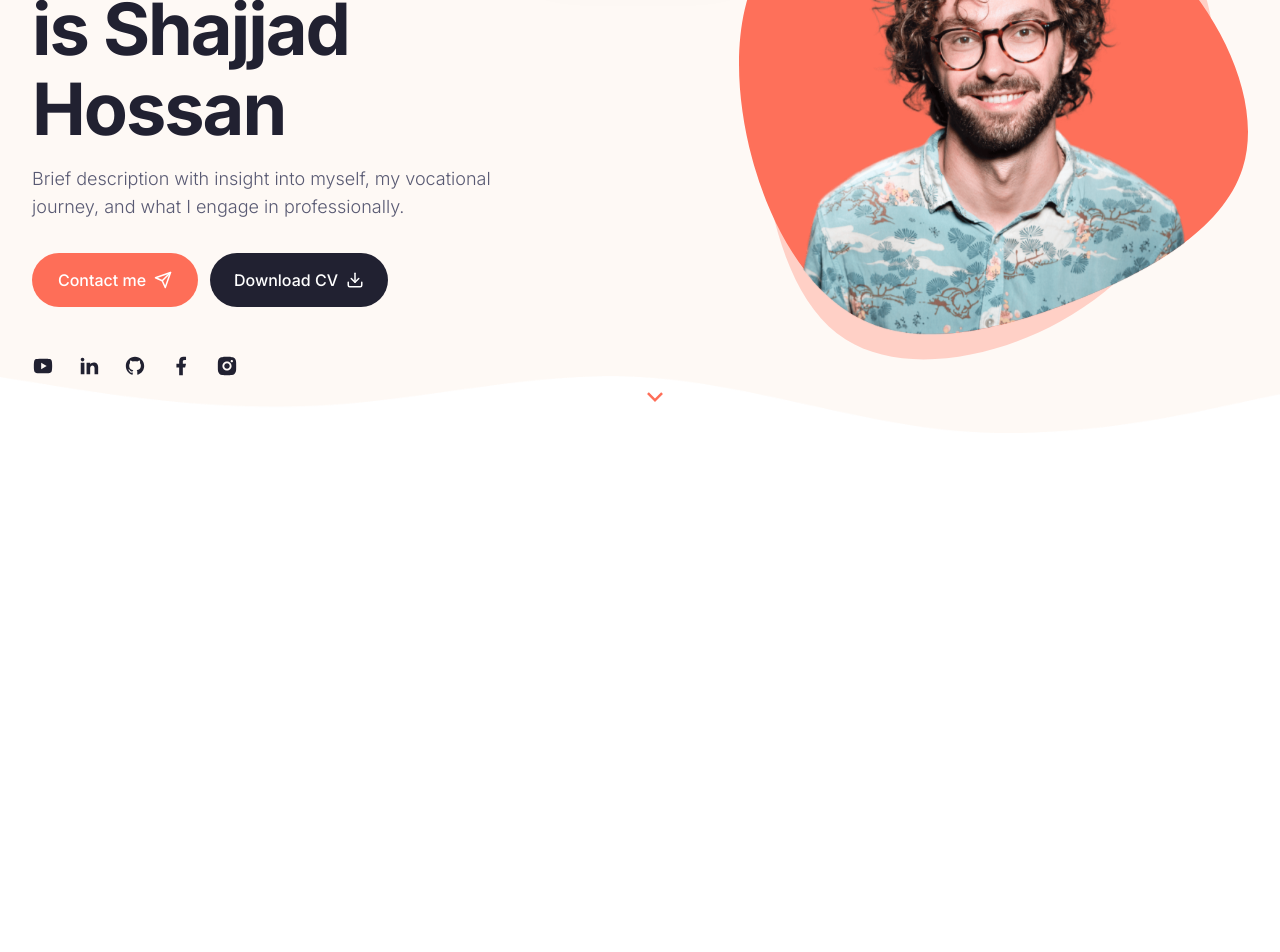
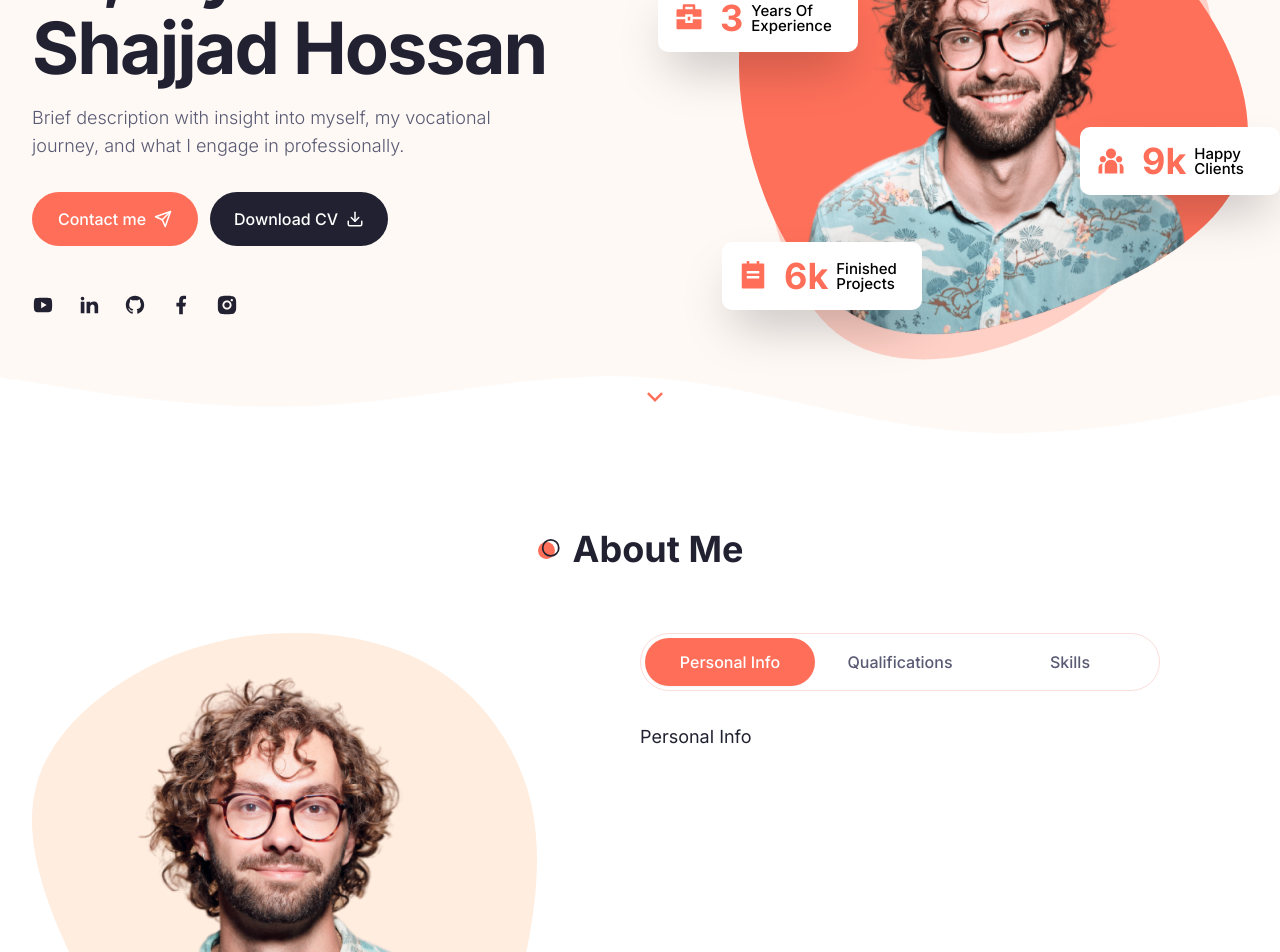
Before and after one commit to shagors/my-portfolio, a Next.js app: page / in a window 1280 px wide. Shown: the part 340-1292 px from the top of the page. Built offline with nearby package versions, Linux system fonts and the light colour scheme.

Commit message:
about section design some and some data

```diff
--- a/app/globals.css
+++ b/app/globals.css
@@ -70,6 +70,10 @@
   @apply text-muted-foreground text-lg mb-8 font-light;
 }
 
+.section-title {
+  @apply text-4xl font-bold relative w-max flex items-center justify-between gap-x-3 before:bg-dots_light before:dark:bg-dots_dark before:bg-no-repeat before:bg-center before:w-[24px] before:h-[24px];
+}
+
 .badge {
   @apply z-10 w-[200px] h-[68px] bg-white dark:backdrop-blur-[44px] shadow-2xl p-4 rounded-[10px] flex items-center gap-x-4;
 }
--- a/app/layout.jsx
+++ b/app/layout.jsx
@@ -7,8 +7,8 @@ import { ThemeProvider } from "@/components/ThemeProvider";
 const inter = Inter({ subsets: ["latin"] });
 
 export const metadata = {
-  title: "Create Next App",
-  description: "Generated by create next app",
+  title: "Shajjad Portfolio",
+  description: "Personal Website",
 };
 
 export default function RootLayout({ children }) {
--- a/app/page.jsx
+++ b/app/page.jsx
@@ -1,9 +1,11 @@
+import About from "@/components/About";
 import Hero from "@/components/Hero";
 
 export default function Home() {
   return (
     <main className="">
       <Hero />
+      <About />
     </main>
   );
 }
--- /dev/null
+++ b/components/About.jsx
@@ -0,0 +1,146 @@
+import Image from "next/image";
+import DevImg from "./DevImg";
+import { Tabs, TabsContent, TabsList, TabsTrigger } from "@/components/ui/tabs";
+
+import {
+  User2,
+  MailIcon,
+  HomeIcon,
+  PhoneCall,
+  GraduationCap,
+  Calendar,
+  Briefcase,
+} from "lucide-react";
+
+const infoData = [
+  {
+    icon: <User2 size={20} />,
+    text: "Shajjad Hossan",
+  },
+  {
+    icon: <PhoneCall size={20} />,
+    text: "+880 1770877400",
+  },
+  {
+    icon: <MailIcon size={20} />,
+    text: "shajjadshagor@gmail.com",
+  },
+  {
+    icon: <Calendar size={20} />,
+    text: "Born on 18, Dec",
+  },
+  {
+    icon: <GraduationCap size={20} />,
+    text: "BSc on Computer Science & Engineering",
+  },
+  {
+    icon: <HomeIcon size={20} />,
+    text: "Rangpur, Bangladesh",
+  },
+];
+
+const qualificationData = [
+  {
+    title: "eduction",
+    data: [
+      {
+        university: "SouthEast University",
+        qualification: "Bachelor of Computer Science and Engineering",
+        years: "2013 - 2017",
+      },
+      {
+        university: "SouthEast University",
+        qualification: "Bachelor of Computer Science and Engineering",
+        years: "2018 - 2020",
+      },
+      {
+        university: "SouthEast University",
+        qualification: "Bachelor of Computer Science and Engineering",
+        years: "2020 - 2024",
+      },
+    ],
+  },
+  {
+    title: "experience",
+    data: [
+      {
+        university: "Amar Software Solutions Ltd.",
+        qualification: "Web Developer",
+        years: "2017 - 2019",
+      },
+      {
+        university: "THT-Space Electrical Company Ltd.",
+        qualification: "Web Developer",
+        years: "2023 - ",
+      },
+      {
+        university: "SouthEast University",
+        qualification: "Bachelor of Computer Science and Engineering",
+        years: "2020 - 2024",
+      },
+    ],
+  },
+];
+
+const skillData = [
+  {
+    title: "skills",
+    data: [
+      { name: "React, Next.js, Tailwind, Bootstrap, antd, shadcn, CSS" },
+      { name: "Front-end Development" },
+      { name: "JavaScript, TypeScript" },
+      { name: "Back-end Development" },
+    ],
+  },
+  {
+    title: "tools",
+    data: [
+      { imgPath: "/about/vscode.svg" },
+      { imgPath: "/about/figma.svg" },
+      { imgPath: "/about/notion.svg" },
+      { imgPath: "/about/wordpress.svg" },
+    ],
+  },
+];
+
+const About = () => {
+  const getData = (arr, title) => {
+    return arr.find((item) => item.title === title);
+  };
+  return (
+    <section className="xl:h-[860px] pb-12 xl:py-24">
+      <div className="container">
+        <h2 className="section-title mb-8 xl:mb-16 text-center mx-auto">
+          About Me
+        </h2>
+        <div className="flex flex-col xl:flex-row">
+          {/* image */}
+          <div className="hidden xl:flex flex-1 relative">
+            <DevImg
+              containerStyles="bg-about_shape_light dark:bg-about_shape_dark w-[505px] h-[505px] bg-no-repeat relative"
+              imgSrc="/about/developer.png"
+            />
+          </div>
+          {/* tabs */}
+          <div className="flex-1">
+            <Tabs defaultValue="personal">
+              <TabsList className="w-full grid xl:grid-cols-3 xl:max-w-[520px] xl:border dark:border-none">
+                <TabsTrigger value="personal">Personal Info</TabsTrigger>
+                <TabsTrigger value="qualifications">Qualifications</TabsTrigger>
+                <TabsTrigger value="skills">Skills</TabsTrigger>
+              </TabsList>
+              {/* tabs content */}
+              <div className="text-lg mt-12 xl:mt-8 ">
+                <TabsContent value="personal">Personal Info</TabsContent>
+                <TabsContent value="qualifications">qualifications</TabsContent>
+                <TabsContent value="skills">Skills</TabsContent>
+              </div>
+            </Tabs>
+          </div>
+        </div>
+      </div>
+    </section>
+  );
+};
+
+export default About;
--- a/components/Badge.jsx
+++ b/components/Badge.jsx
@@ -17,7 +17,9 @@ const Badge = ({
           <CountUp end={endCountNum} delay={1} duration={4} />
           {endCountText}
         </div>
-        <div>{badgeText}</div>
+        <div className="max-w-[70px] leading-none text-[15px] font-medium text-black">
+          {badgeText}
+        </div>
       </div>
     </div>
   );
--- a/components/Hero.jsx
+++ b/components/Hero.jsx
@@ -51,9 +51,26 @@ const Hero = () => {
           <div className="hidden xl:flex relative">
             {/* badge 1 */}
             <Badge
+              containerStyles="absolute top-[24%] -left-[5rem]"
               icon={<RiBriefcase4Fill />}
               endCountNum={3}
-              endCountText="Years Of Experience "
+              badgeText="Years Of Experience"
+            />
+            {/* badge 2 */}
+            <Badge
+              containerStyles="absolute top-[80%] -left-[1rem]"
+              icon={<RiTodoFill />}
+              endCountNum={6}
+              endCountText="k"
+              badgeText="Finished Projects"
+            />
+            {/* badge 3 */}
+            <Badge
+              containerStyles="absolute top-[55%] -right-8"
+              icon={<RiTeamFill />}
+              endCountNum={9}
+              endCountText="k"
+              badgeText="Happy Clients"
             />
             <div className="bg-hero_shape2_light dark:bg-hero_shape2_dark w-[500px] h-[500px] bg-no-repeat absolute -top-1 -right-2"></div>
             <DevImg
--- a/components/MobileNav.jsx
+++ b/components/MobileNav.jsx
@@ -1,5 +1,29 @@
+import { Sheet, SheetContent, SheetTrigger } from "@/components/ui/sheet";
+import { AlignJustify } from "lucide-react";
+import Nav from "./Nav";
+import Logo from "./Logo";
+import Socials from "./Socials";
+
 const MobileNav = () => {
-  return <div>MobileNav</div>;
+  return (
+    <Sheet>
+      <SheetTrigger asChild>
+        <AlignJustify className="cursor-pointer" />
+      </SheetTrigger>
+      <SheetContent>
+        <div className="flex flex-col items-center justify-between h-full py-8">
+          <div className="flex flex-col items-center gap-y-32">
+            <Logo />
+            <Nav
+              containerStyles="flex flex-col items-center gap-y-6"
+              linkStyles="text-2xl"
+            />
+          </div>
+          <Socials containerStyles="flex gap-x-4" iconsStyles="text-2xl" />
+        </div>
+      </SheetContent>
+    </Sheet>
+  );
 };
 
 export default MobileNav;
--- a/components/ui/tabs.jsx
+++ b/components/ui/tabs.jsx
@@ -1,33 +1,35 @@
-"use client"
+"use client";
 
-import * as React from "react"
-import * as TabsPrimitive from "@radix-ui/react-tabs"
+import * as React from "react";
+import * as TabsPrimitive from "@radix-ui/react-tabs";
 
-import { cn } from "@/lib/utils"
+import { cn } from "@/lib/utils";
 
-const Tabs = TabsPrimitive.Root
+const Tabs = TabsPrimitive.Root;
 
 const TabsList = React.forwardRef(({ className, ...props }, ref) => (
   <TabsPrimitive.List
     ref={ref}
     className={cn(
-      "inline-flex h-10 items-center justify-center rounded-md bg-muted p-1 text-muted-foreground",
+      "inline-flex items-center justify-center xl:bg-white p-1 text-muted-foreground rounded-[30px] dark:md:bg-secondary",
       className
     )}
-    {...props} />
-))
-TabsList.displayName = TabsPrimitive.List.displayName
+    {...props}
+  />
+));
+TabsList.displayName = TabsPrimitive.List.displayName;
 
 const TabsTrigger = React.forwardRef(({ className, ...props }, ref) => (
   <TabsPrimitive.Trigger
     ref={ref}
     className={cn(
-      "inline-flex items-center justify-center whitespace-nowrap rounded-sm px-3 py-1.5 text-sm font-medium ring-offset-background transition-all focus-visible:outline-none focus-visible:ring-2 focus-visible:ring-ring focus-visible:ring-offset-2 disabled:pointer-events-none disabled:opacity-50 data-[state=active]:bg-background data-[state=active]:text-foreground data-[state=active]:shadow-sm",
+      "inline-flex items-center justify-center whitespace-nowrap rounded-full px-3 py-1.5 text-base font-medium ring-offset-background transition-all focus-visible:ring-2 focus-visible:ring-ring focus-visible:ring-offset-2 disabled:pointer-events-none disabled:opacity-50 data-[state=active]:bg-primary data-[state=active]:text-white data-[state=active]:shadow-sm h-[48px]",
       className
     )}
-    {...props} />
-))
-TabsTrigger.displayName = TabsPrimitive.Trigger.displayName
+    {...props}
+  />
+));
+TabsTrigger.displayName = TabsPrimitive.Trigger.displayName;
 
 const TabsContent = React.forwardRef(({ className, ...props }, ref) => (
   <TabsPrimitive.Content
@@ -36,8 +38,9 @@ const TabsContent = React.forwardRef(({ className, ...props }, ref) => (
       "mt-2 ring-offset-background focus-visible:outline-none focus-visible:ring-2 focus-visible:ring-ring focus-visible:ring-offset-2",
       className
     )}
-    {...props} />
-))
-TabsContent.displayName = TabsPrimitive.Content.displayName
+    {...props}
+  />
+));
+TabsContent.displayName = TabsPrimitive.Content.displayName;
 
-export { Tabs, TabsList, TabsTrigger, TabsContent }
+export { Tabs, TabsList, TabsTrigger, TabsContent };
--- a/tailwind.config.js
+++ b/tailwind.config.js
@@ -79,6 +79,10 @@ module.exports = {
         hero_shape: "url(/hero/shape-1.svg)",
         hero_shape2_light: "url(/hero/shape-2-light.svg)",
         hero_shape2_dark: "url(/hero/shape-2-dark.svg)",
+        about_shape_light: "url(/about/shape-light.svg)",
+        about_shape_dark: "url(/about/shape-dark.svg)",
+        dots_light: "url(/dots-light.svg)",
+        dots_dark: "url(/dots-dark.svg)",
       },
     },
   },
```
